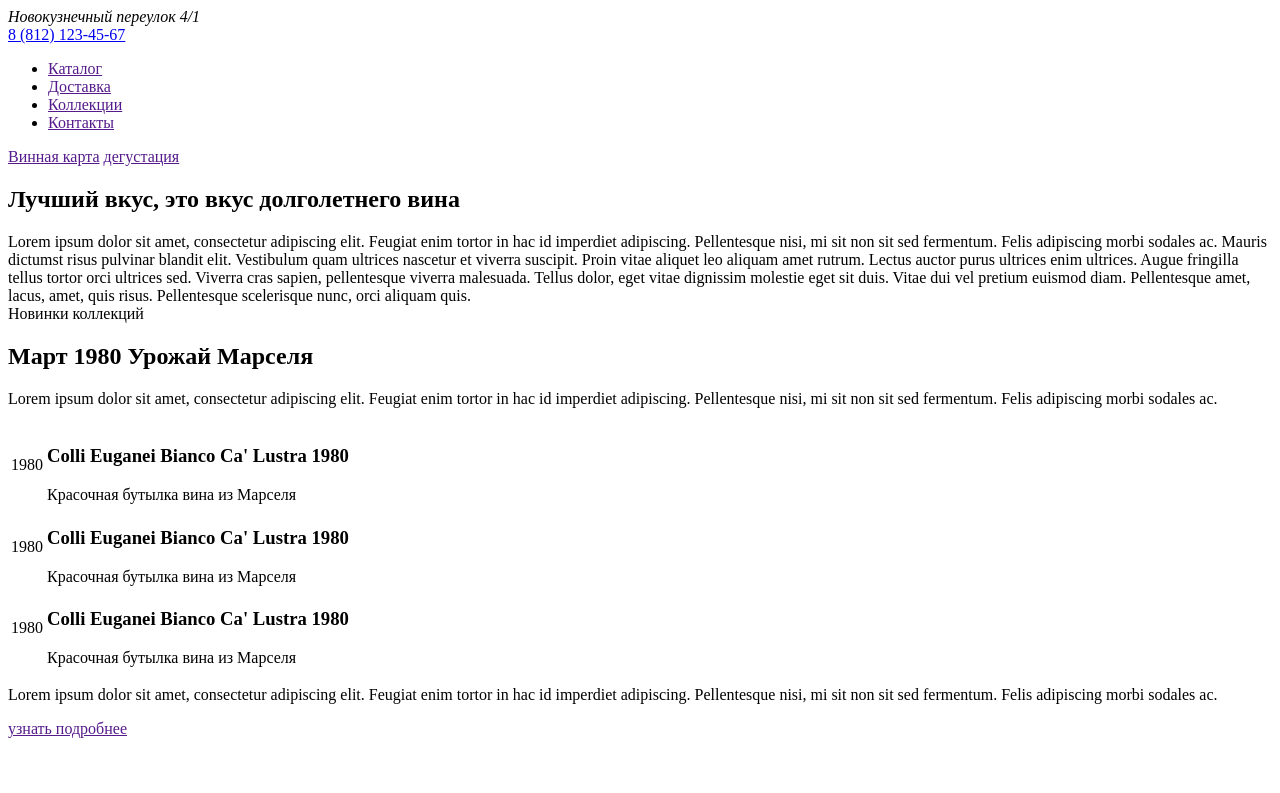
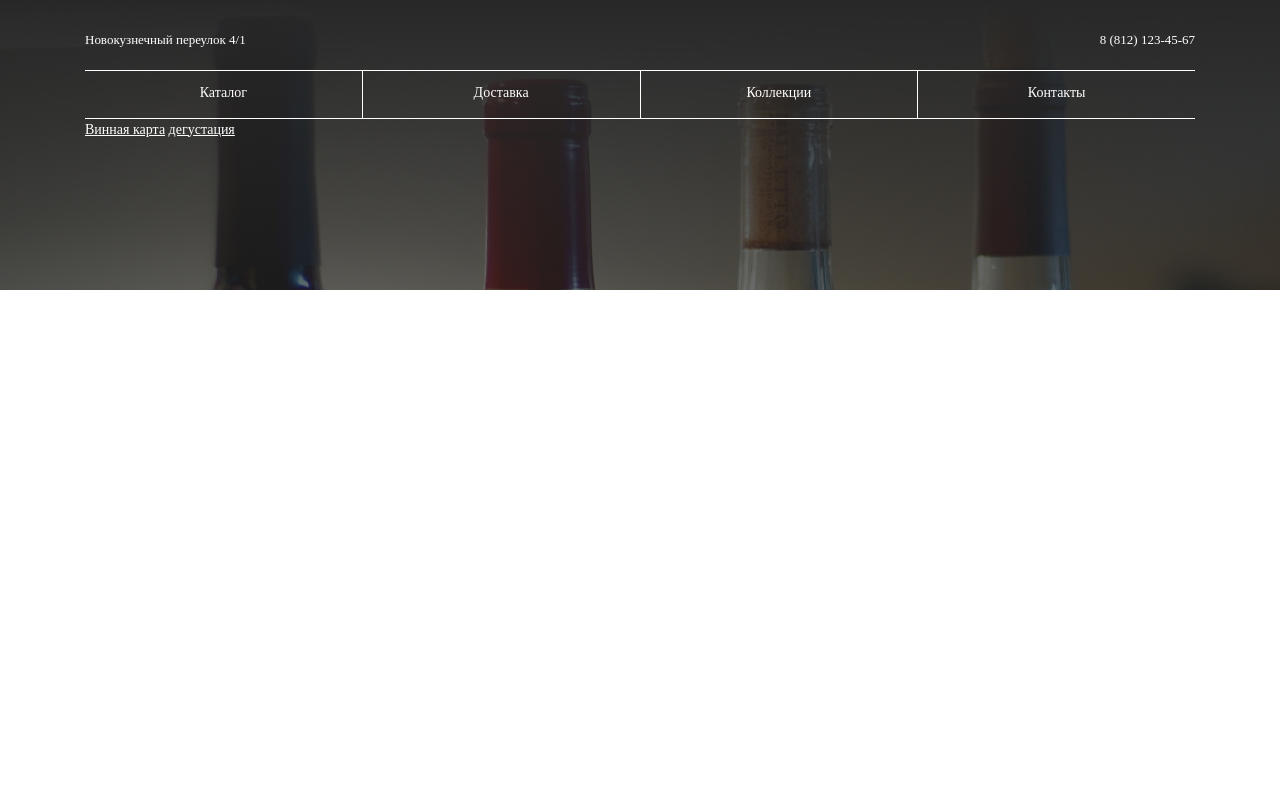
Before and after one commit to bcherepakha/fe2804, a plain HTML site: page Lesson1/index.html in a window 1280 px wide. Drawn offline with Linux system fonts and the light colour scheme; a web font is replaced by a local one.

Commit message:
Lesson 2

```diff
--- a/Lesson1/index.html
+++ b/Lesson1/index.html
@@ -5,19 +5,23 @@
     <meta http-equiv="X-UA-Compatible" content="IE=edge">
     <meta name="viewport" content="width=device-width, initial-scale=1.0">
     <title>Le Conte</title>
+    <link rel="preconnect" href="https://fonts.gstatic.com">
+    <!-- <link href="https://fonts.googleapis.com/css2?family=Montserrat:wght@400;500&display=swap" rel="stylesheet"> -->
+    <link rel="stylesheet" href="style.css">
 </head>
 <body>
-    <div>
+    <div class="header">
+        <div class="header__wrapper">
+            <div class="header__address-line">
                 <address>
                     Новокузнечный переулок 4/1
                 </address>
-        <div>
                 <a href="tel:88121234567">
                     8 (812) 123-45-67
                 </a>
             </div>
             <nav>
-            <ul>
+                <ul class="header__nav-list">
                     <li>
                         <a href="">Каталог</a>
                     </li>
@@ -35,6 +39,7 @@
             <div>
                 <a href="">Винная карта</a>
                 <a href="">дегустация</a>
+            </div>
         </div>
     </div>
     <section>
--- /dev/null
+++ b/Lesson1/style.css
@@ -0,0 +1,185 @@
+@font-face {
+    font-family: 'Montserrat';
+    font-style: normal;
+    font-weight: 400;
+    font-display: swap;
+    src: url('https://fonts.gstatic.com/s/montserrat/v15/JTUSjIg1_i6t8kCHKm459WRhyyTh89ZNpQ.woff2') format('woff2');
+    unicode-range: U+0460-052F, U+1C80-1C88, U+20B4, U+2DE0-2DFF, U+A640-A69F, U+FE2E-FE2F;
+}
+
+/* cyrillic */
+@font-face {
+    font-family: 'Montserrat';
+    font-style: normal;
+    font-weight: 400;
+    font-display: swap;
+    src: url('https://fonts.gstatic.com/s/montserrat/v15/JTUSjIg1_i6t8kCHKm459W1hyyTh89ZNpQ.woff2') format('woff2');
+    unicode-range: U+0400-045F, U+0490-0491, U+04B0-04B1, U+2116;
+}
+
+/* latin-ext */
+@font-face {
+    font-family: 'Montserrat';
+    font-style: normal;
+    font-weight: 400;
+    font-display: swap;
+    src: url('https://fonts.gstatic.com/s/montserrat/v15/JTUSjIg1_i6t8kCHKm459WdhyyTh89ZNpQ.woff2') format('woff2');
+    unicode-range: U+0100-024F, U+0259, U+1E00-1EFF, U+2020, U+20A0-20AB, U+20AD-20CF, U+2113, U+2C60-2C7F, U+A720-A7FF;
+}
+
+/* latin */
+@font-face {
+    font-family: 'Montserrat';
+    font-style: normal;
+    font-weight: 400;
+    font-display: swap;
+    src: url('https://fonts.gstatic.com/s/montserrat/v15/JTUSjIg1_i6t8kCHKm459WlhyyTh89Y.woff2') format('woff2');
+    unicode-range: U+0000-00FF, U+0131, U+0152-0153, U+02BB-02BC, U+02C6, U+02DA, U+02DC, U+2000-206F, U+2074, U+20AC, U+2122, U+2191, U+2193, U+2212, U+2215, U+FEFF, U+FFFD;
+}
+
+/* latin-ext */
+@font-face {
+    font-family: 'Montserrat';
+    font-style: normal;
+    font-weight: 500;
+    font-display: swap;
+    src: url('https://fonts.gstatic.com/s/montserrat/v15/JTURjIg1_i6t8kCHKm45_ZpC3gfD_vx3rCubqg.woff2') format('woff2');
+    unicode-range: U+0100-024F, U+0259, U+1E00-1EFF, U+2020, U+20A0-20AB, U+20AD-20CF, U+2113, U+2C60-2C7F, U+A720-A7FF;
+}
+
+/* latin */
+@font-face {
+    font-family: 'Montserrat';
+    font-style: normal;
+    font-weight: 500;
+    font-display: swap;
+    src: url('https://fonts.gstatic.com/s/montserrat/v15/JTURjIg1_i6t8kCHKm45_ZpC3gnD_vx3rCs.woff2') format('woff2');
+    unicode-range: U+0000-00FF, U+0131, U+0152-0153, U+02BB-02BC, U+02C6, U+02DA, U+02DC, U+2000-206F, U+2074, U+20AC, U+2122, U+2191, U+2193, U+2212, U+2215, U+FEFF, U+FFFD;
+}
+
+/* cyrillic-ext */
+@font-face {
+    font-family: 'Montserrat';
+    font-style: normal;
+    font-weight: 500;
+    font-display: swap;
+    src: url('https://fonts.gstatic.com/s/montserrat/v15/JTURjIg1_i6t8kCHKm45_ZpC3gTD_vx3rCubqg.woff2') format('woff2');
+    unicode-range: U+0460-052F, U+1C80-1C88, U+20B4, U+2DE0-2DFF, U+A640-A69F, U+FE2E-FE2F;
+}
+
+/* cyrillic */
+@font-face {
+    font-family: 'Montserrat';
+    font-style: normal;
+    font-weight: 500;
+    font-display: swap;
+    src: url('https://fonts.gstatic.com/s/montserrat/v15/JTURjIg1_i6t8kCHKm45_ZpC3g3D_vx3rCubqg.woff2') format('woff2');
+    unicode-range: U+0400-045F, U+0490-0491, U+04B0-04B1, U+2116;
+}
+
+body {
+    margin: 0;
+
+    font-family: 'Montserrat';
+    font-weight: normal;
+    font-style: normal;
+}
+
+:root {
+    color: #fff;
+    font-size: 14px;
+    line-height: 1.5;
+}
+
+a {
+    color: #FFFFFF;
+}
+
+a:hover,
+a:focus {
+    color: #E6E3C4;
+}
+
+.header {
+    background-image: url('img/bgc.jpg');
+    /* height: 900px; */
+}
+
+.header__wrapper {
+    max-width: 1110px;
+    margin: 0 auto;
+    padding: 30px 0 150px;
+}
+
+.header__address-line {
+    display: flex;
+    justify-content: space-between;
+    /* margin: 0 0 20px; */
+    margin-bottom: 20px;
+}
+
+.header__address-line address {
+    flex-basis: auto;
+    flex-grow: 0;
+    flex-shrink: 0;
+
+    font-weight: 500;
+    font-style: normal;
+    font-size: .9285rem;
+}
+
+.header__address-line a {
+    flex-basis: auto;
+    flex-grow: 0;
+    flex-shrink: 0;
+
+    font-weight: 500;
+    font-size: .9285rem;
+
+    color: inherit;
+    text-decoration: none;
+}
+
+.header__address-line a:hover,
+.header__address-line a:focus {
+    color: #E6E3C4;
+}
+
+.header nav ul {
+    margin: 0;
+    padding: 0;
+    list-style: none;
+
+    display: flex;
+    border-top: 1px solid #FFFFFF;
+    border-bottom: 1px solid #FFFFFF;
+}
+
+.header nav ul li {
+    flex-grow: 1;
+    flex-shrink: 0;
+    flex-basis: 0;
+
+    padding: 11px 0 15px;
+
+    text-align: center;
+}
+
+/* .header nav ul li:not(:first-child) */
+/* .header nav ul li
+{
+    border-left: 1px solid #FFFFFF;
+}
+
+.header nav ul li:first-child {
+    border-left: 0;
+} */
+
+.header nav ul li + li {
+    border-left: 1px solid #FFFFFF;
+}
+
+.header nav a {
+    text-decoration: none;
+    font-size: 1rem;
+}
```
Also changed, not shown: Lesson1/img/bgc.jpg (added). Lines whose indentation alone changed are shown as unchanged.
